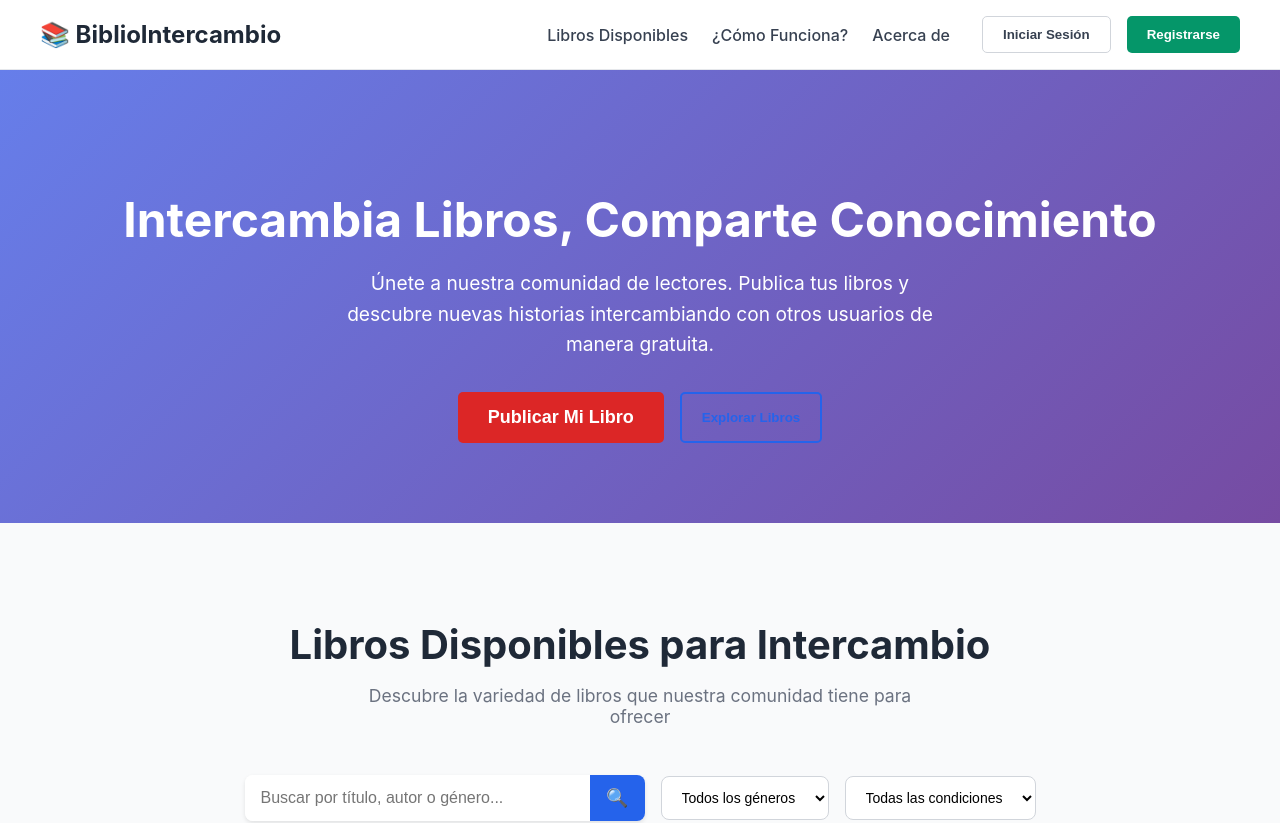
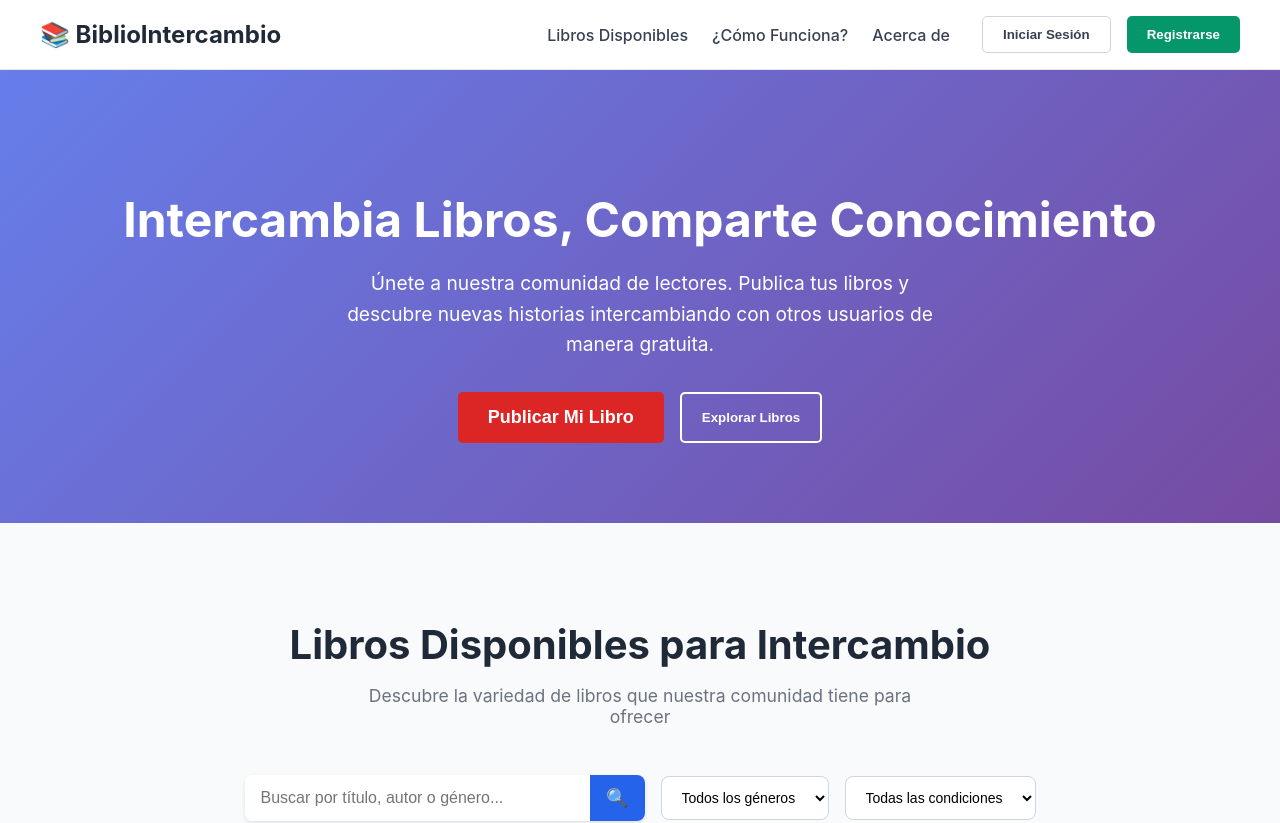
Before and after one commit to MrTommyt/libros-view, a React (Create React App) app: page / in a window 1280 px wide. Shown: the top 823 px of the page. Built offline with nearby package versions, Linux system fonts and the light colour scheme.

Commit message:
style: change the color of the login button

```diff
--- a/src/App.css
+++ b/src/App.css
@@ -11,7 +11,11 @@
 }
 
 /* Button Styles */
-.btn-primary, .btn-secondary, .btn-login, .btn-register, .btn-cta {
+.btn-primary,
+.btn-secondary,
+.btn-login,
+.btn-register,
+.btn-cta {
   padding: 10px 20px;
   border: none;
   border-radius: 5px;
@@ -33,12 +37,12 @@
 
 .btn-secondary {
   background-color: transparent;
-  color: #2563eb;
-  border: 2px solid #2563eb;
+  color: #ffffff;
+  border: 2px solid #ffffff;
 }
 
 .btn-secondary:hover {
-  background-color: #2563eb;
+  background-color: #c297ec;
   color: white;
 }
 
@@ -269,7 +273,9 @@
   margin-bottom: 0.5rem;
 }
 
-.book-genre, .book-owner, .book-condition {
+.book-genre,
+.book-owner,
+.book-condition {
   color: #374151;
   font-size: 0.9rem;
   margin-bottom: 0.25rem;
```
